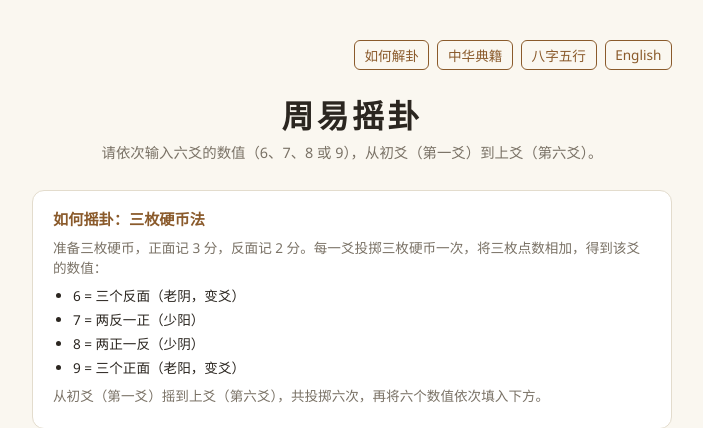
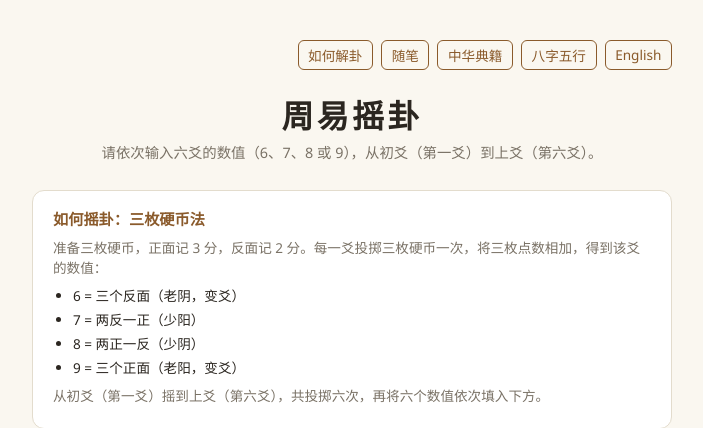
Before and after one commit to abc01013579/zhouyi-divination, a Flask app: page / in a window 1280 px wide. Shown: the top 428 px of the page, without its empty margins (288-991 px from the left). Run offline with Flask 3, Linux system fonts and the light colour scheme.

Commit message:
Add journal index link alongside the guide link

```diff
--- a/app.py
+++ b/app.py
@@ -33,6 +33,7 @@ UI_STRINGS = {
         "lang_switch_target": "en",
         "classics_link_label": "中华典籍",
         "guide_link_label": "如何解卦",
+        "journal_link_label": "随笔",
         "bazi_link_label": "八字五行",
     },
     "en": {
@@ -60,6 +61,7 @@ UI_STRINGS = {
         "lang_switch_target": "zh",
         "classics_link_label": "Chinese Classics",
         "guide_link_label": "How to Read a Hexagram",
+        "journal_link_label": "Journal",
         "bazi_link_label": "BaZi Five Elements",
     },
 }
--- a/templates/index.html
+++ b/templates/index.html
@@ -10,6 +10,7 @@
   <main>
     <div class="lang-switch no-print">
       <a href="https://tcm.shuiming.cc/journal/2026-07-20-如何解卦" target="_blank" rel="noopener">{{ t.guide_link_label }}</a>
+      <a href="https://tcm.shuiming.cc/journal" target="_blank" rel="noopener">{{ t.journal_link_label }}</a>
       <a href="https://tcm.shuiming.cc" target="_blank" rel="noopener">{{ t.classics_link_label }}</a>
       <a href="{{ url_for('bazi_page') }}?lang={{ lang }}">{{ t.bazi_link_label }}</a>
       <a href="?lang={{ t.lang_switch_target }}">{{ t.lang_switch_label }}</a>
```
